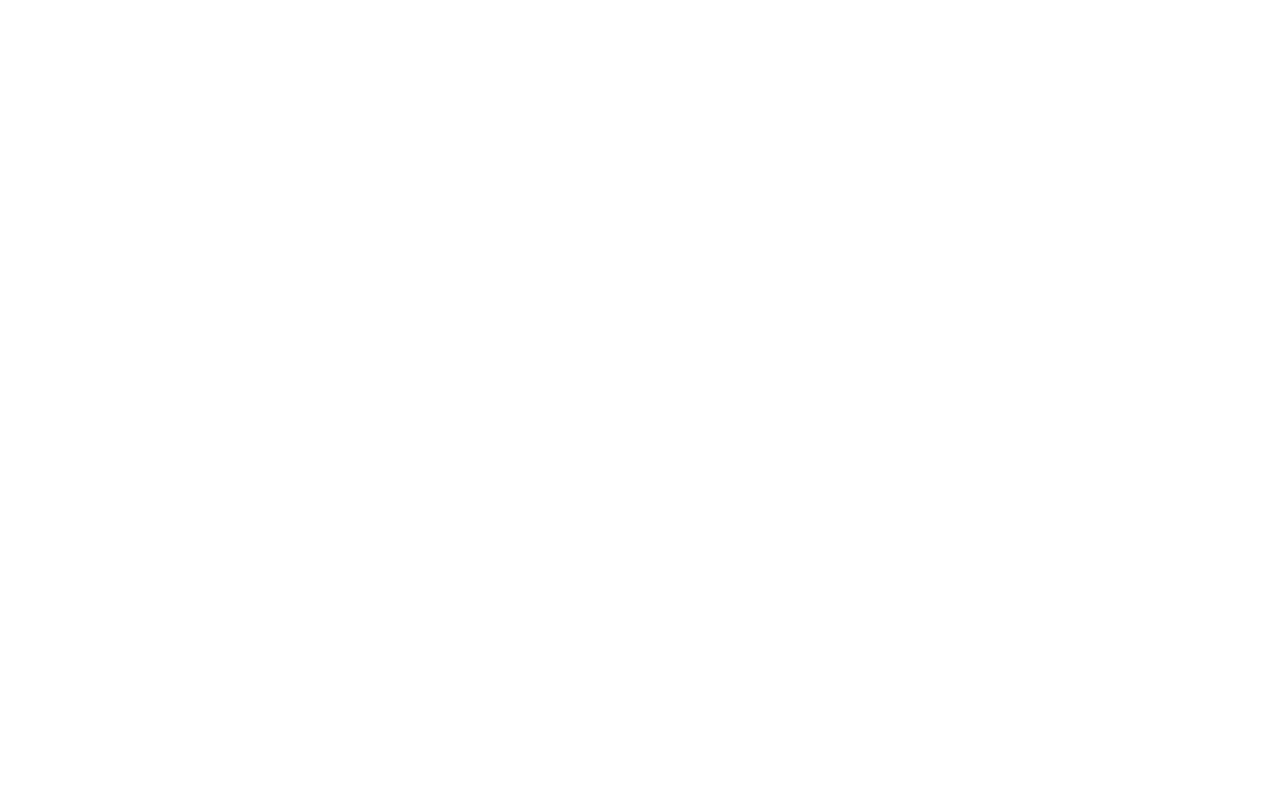
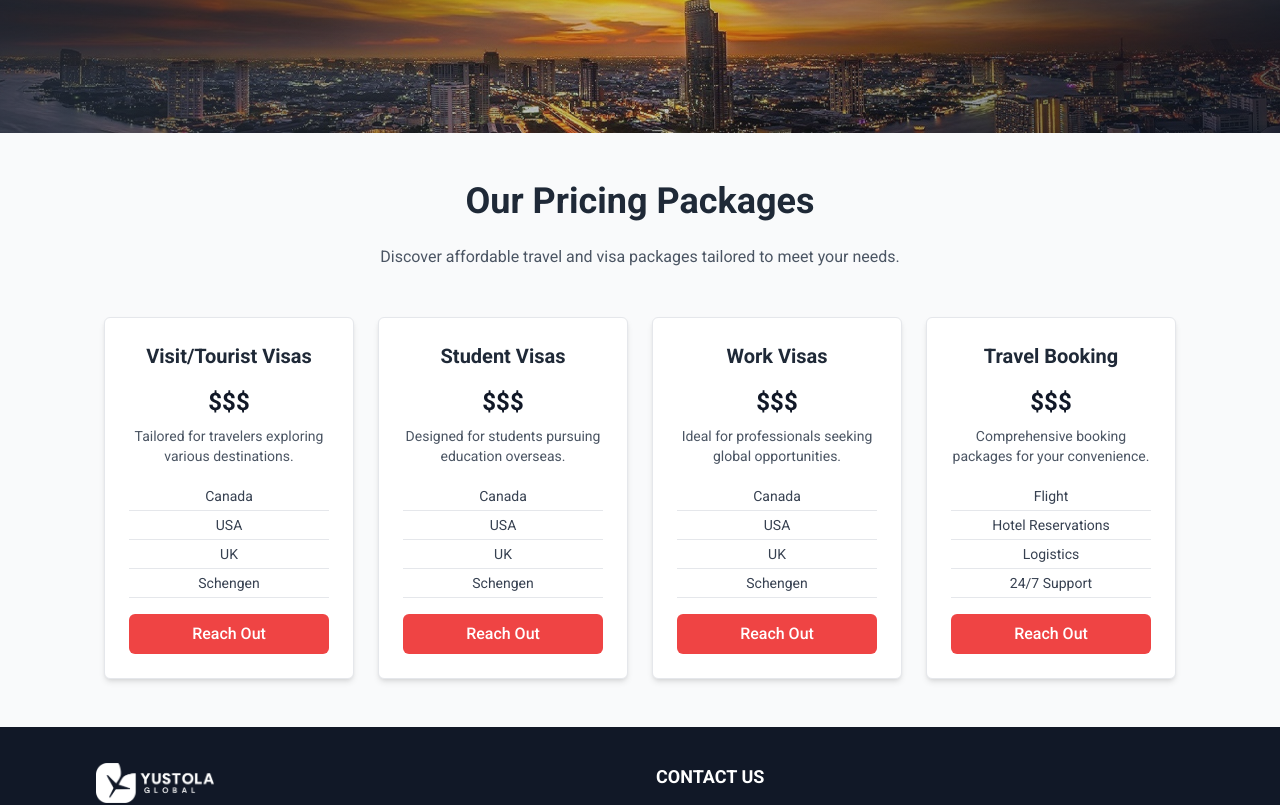
Before and after one commit to DevTaiwo18/Yustola-Global, a React (Vite) app: page /pricing in a window 1280 px wide. Shown: the part 460-1265 px from the top of the page. Before the commit the page ends 800 px from the top, so only its background shows below. Built offline with nearby package versions, Linux system fonts and the light colour scheme.

Commit message:
first commit

```diff
--- a/src/pages/Pricing.jsx
+++ b/src/pages/Pricing.jsx
@@ -1,11 +1,91 @@
-import React from 'react'
+import React from "react";
+import { Helmet } from "react-helmet-async"; // For SEO
+import HeroSection from "../components/HeroSection"; // Hero Section for consistency
 
 const Pricing = () => {
+  const packages = [
+    {
+      title: "Visit/Tourist Visas",
+      price: "$$$",
+      description: "Tailored for travelers exploring various destinations.",
+      features: ["Canada", "USA", "UK", "Schengen"],
+    },
+    {
+      title: "Student Visas",
+      price: "$$$",
+      description: "Designed for students pursuing education overseas.",
+      features: ["Canada", "USA", "UK", "Schengen"],
+    },
+    {
+      title: "Work Visas",
+      price: "$$$",
+      description: "Ideal for professionals seeking global opportunities.",
+      features: ["Canada", "USA", "UK", "Schengen"],
+    },
+    {
+      title: "Travel Booking",
+      price: "$$$",
+      description: "Comprehensive booking packages for your convenience.",
+      features: ["Flight", "Hotel Reservations", "Logistics", "24/7 Support"],
+    },
+  ];
+
   return (
     <div>
+      {/* Helmet for SEO */}
+      <Helmet>
+        <title>Pricing | Yustola Global</title>
+        <meta
+          name="description"
+          content="Explore Yustola Global's affordable pricing packages for visas, travel bookings, and more."
+        />
+      </Helmet>
 
+      {/* Hero Section */}
+      <HeroSection title="Pricing" breadcrumb={["Home", "Pricing"]} />
+
+      {/* Pricing Section */}
+      <div className="py-12 bg-gray-50">
+        <div className="max-w-[85%] mx-auto">
+          <h1 className="text-center text-2xl md:text-4xl font-bold text-gray-800 mb-6">
+            Our Pricing Packages
+          </h1>
+          <p className="text-center text-gray-600 text-sm md:text-base mb-12">
+            Discover affordable travel and visa packages tailored to meet your
+            needs.
+          </p>
+
+          {/* Packages Container */}
+          <div className="flex flex-wrap justify-center gap-6">
+            {packages.map((pkg, index) => (
+              <div
+                key={index}
+                className="flex-1 max-w-[250px] p-6 bg-white border border-gray-200 rounded-md shadow-md hover:shadow-lg transition-shadow duration-300 text-center"
+              >
+                <h3 className="text-xl font-bold text-gray-800 mb-4">
+                  {pkg.title}
+                </h3>
+                <p className="text-2xl font-semibold text-gray-900 mb-2">
+                  {pkg.price}
+                </p>
+                <p className="text-sm text-gray-600 mb-4">{pkg.description}</p>
+                <ul className="text-sm text-gray-700 mb-4">
+                  {pkg.features.map((feature, i) => (
+                    <li key={i} className="border-b py-1">
+                      {feature}
+                    </li>
+                  ))}
+                </ul>
+                <button className="w-full py-2 bg-red-500 text-white font-medium rounded-md hover:bg-red-600 transition duration-300">
+                  Reach Out
+                </button>
+              </div>
+            ))}
+          </div>
+        </div>
+      </div>
     </div>
-  )
-}
+  );
+};
 
-export default Pricing
+export default Pricing;
```
